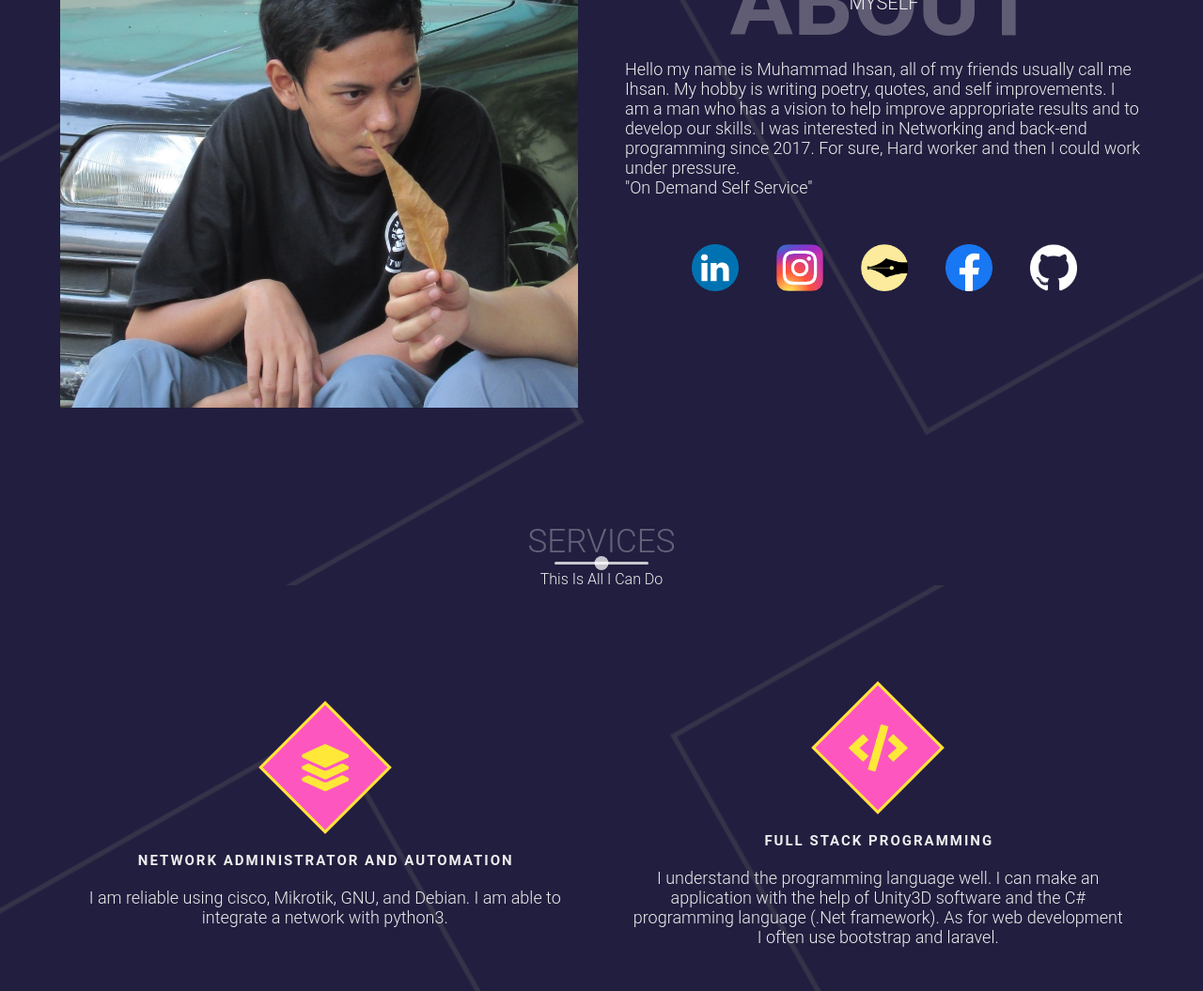
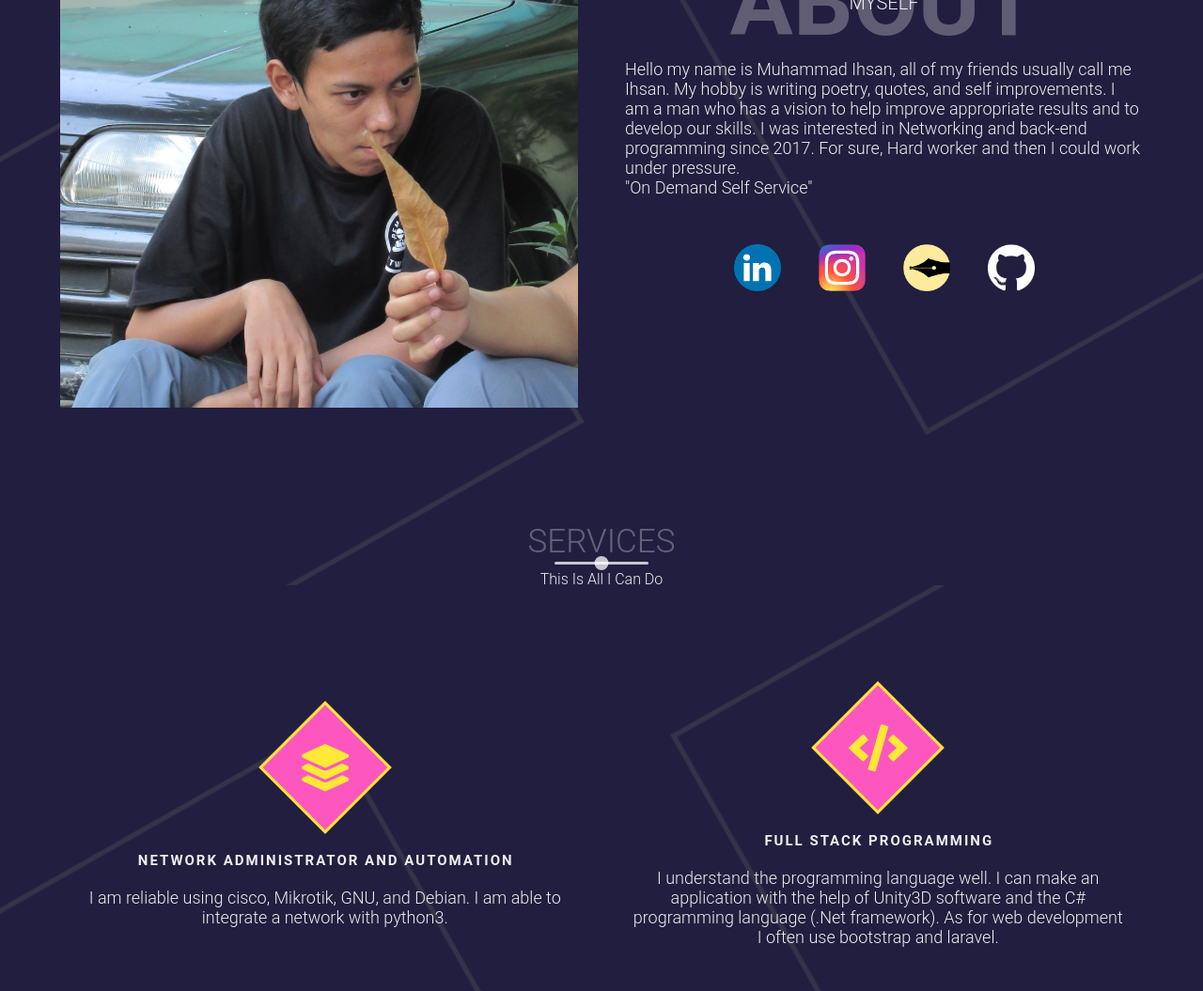
Before and after one commit to 13ihsan92/13ihsan92.github.io, a plain HTML site: page index.html in a window 1280 px wide. Shown: the part 977-2032 px from the top of the page at 94% size. Drawn offline with nearby package versions, Linux system fonts and the light colour scheme.

Commit message:
updating experience

```diff
--- a/index.html
+++ b/index.html
@@ -83,13 +83,6 @@
 						<a href="https://penakota.id/penulis/stalkingbird" class="icon-link">
 							<i class="fab fa-penakota-square">
 								<img src="images/penakota.png">
-							</i>
-						</a>
-					</li>
-					<li>
-						<a href="https://www.facebook.com/13ihsan92" class="icon-link">
-							<i class="fab fa-fb-square">
-								<img src="images/fb.png">
 							</i>
 						</a>
 					</li>
```
